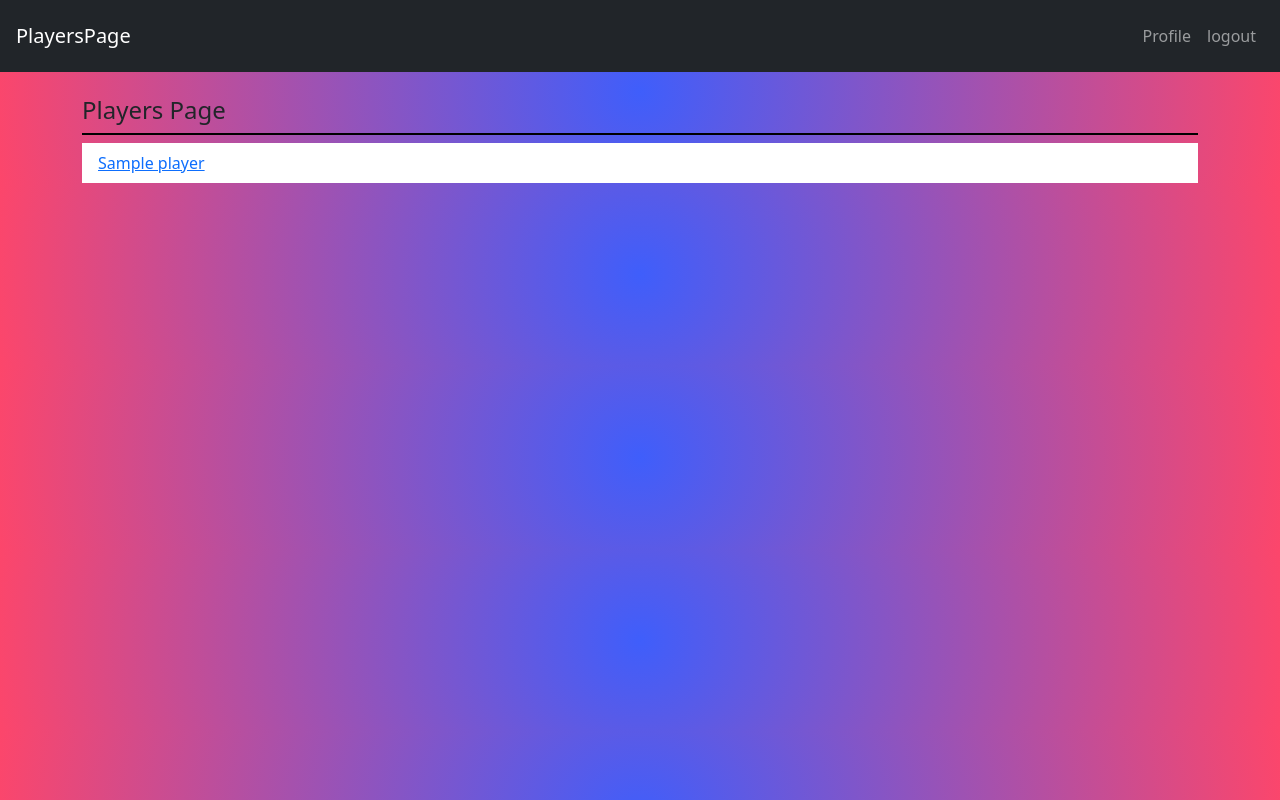
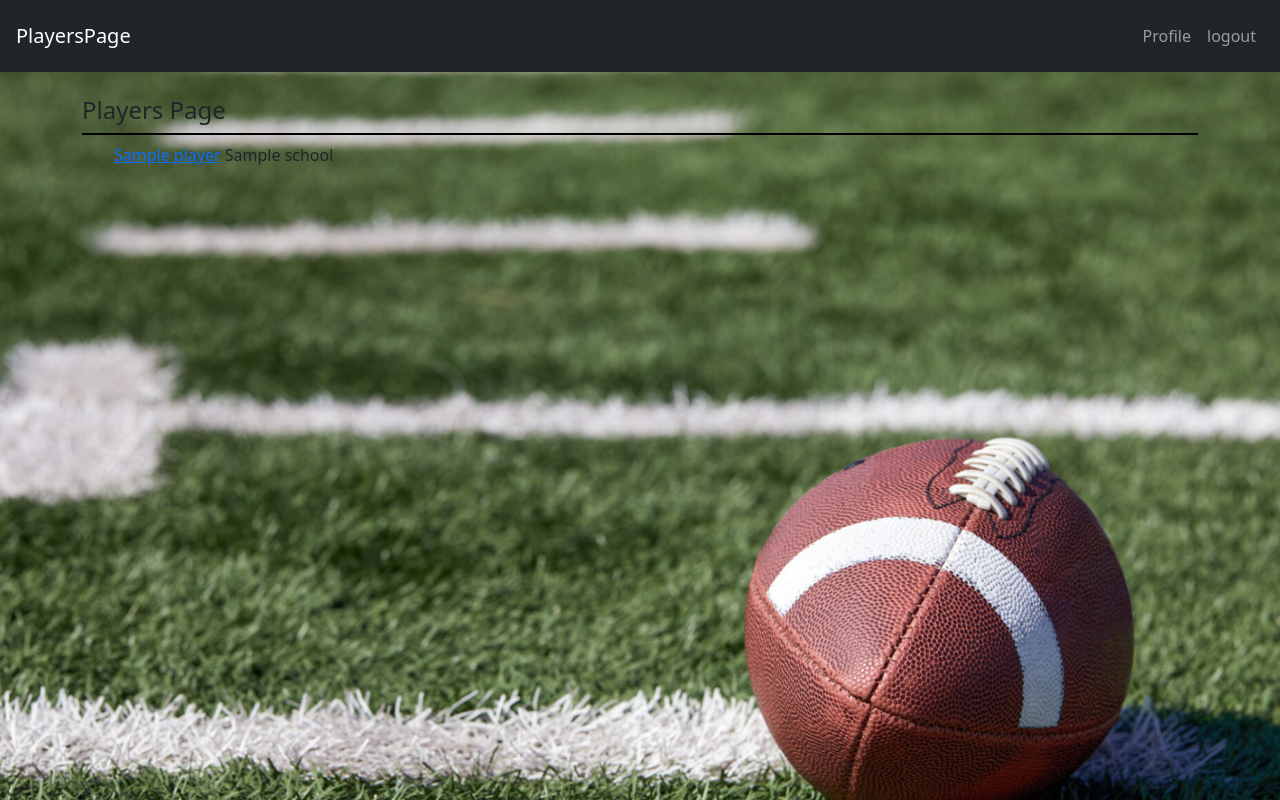
Before and after one commit to Matt-Mattoon/playerspage, a Flask app: template flask_app/templates/home.html in a window 1280 px wide. Run offline with Flask 3, Linux system fonts and the light colour scheme; the visitor is signed in with stand-in values (Sample User, id 1); the template is opened without the code that fills it: most values are stand-ins (such as "Sample title", 1, 10 or a date in 2020); parts of the project's set-up code (start-up, migrations or seed data) failed here and were passed over.

Commit message:
added img

```diff
--- a/flask_app/templates/home.html
+++ b/flask_app/templates/home.html
@@ -22,14 +22,27 @@
         </button>
 
     </nav>
-
+    <style>
+        body {
+            background-image: url('/static/img/field.png');
+            background-size: cover;
+            height: 100vh;
+            background-size: cover;
+            background-position: center;/* Adjust as needed */
+        }
+        li:hover {
+        background-color: lightgray; /* Change the background color on hover */
+        border: 1px solid black; /* Add a border on hover */
+        /* Add any other styles you want to apply on hover */
+    }
+    </style>
     <div class="container pt-5">
 
         <h4 class="mt-5 mb-2 pb-2 border-bottom border-black border-2">Players Page</h4>
-        <ul class="list-group list-group-flush">
+        <ul >
             {% if players %}
                 {% for player in players %}
-                    <li class="list-group-item"><a href="/playerspage/{{player.user_id}}">{{player.name}}</a></li>
+                    <li class="list-group-item"><a href="/playerspage/{{player.user_id}}">{{player.name}}</a> {{player.school}}</li>
                 {% endfor %}
             {% else %}
                 <p class="bg-info">No players found</p>
```
Also changed, not shown: flask_app/templates/createchar.html (+17 -5 lines), flask_app/templates/editplayer.html (+5 -5 lines), flask_app/templates/loginreg.html (+9 -0 lines), flask_app/templates/showcplr.html (+16 -4 lines), flask_app/static/css/loginreg.css (line endings or trailing spaces), flask_app/static/img/field.png (added).
